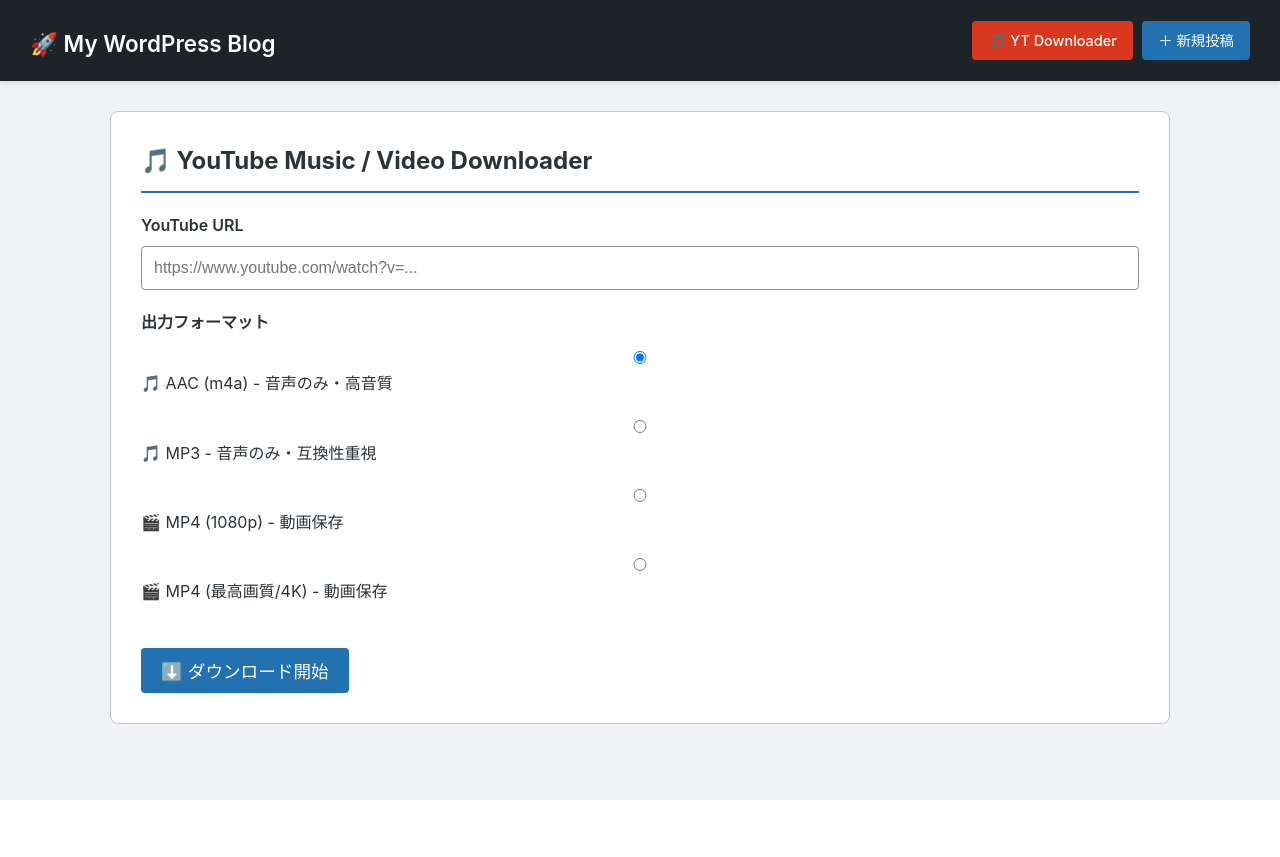
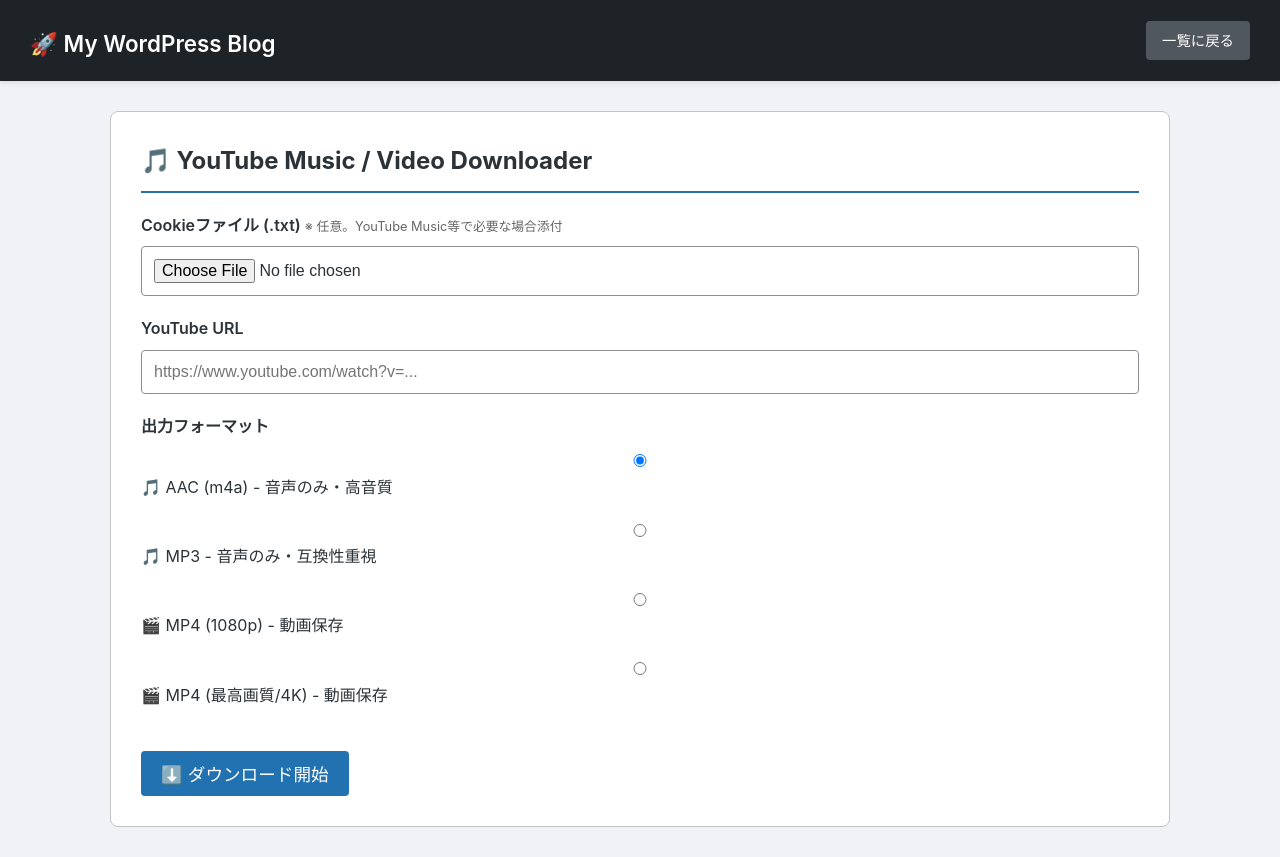
Before and after one commit to tomoyachi2/my-flask-blog, a Flask app: page /youtube in a window 1280 px wide. Before the commit the page ends 800 px from the top, so only its background shows below. Run offline with Flask 3, Linux system fonts and the light colour scheme.

Commit message:
Update youtube.html

```diff
--- a/my_blog/templates/youtube.html
+++ b/my_blog/templates/youtube.html
@@ -8,12 +8,9 @@
 </head>
 <body>
     <header>
-    <h1><a href="{{ url_for('index') }}">🚀 My WordPress Blog</a></h1>
-    <div>
-        <a href="{{ url_for('youtube') }}" class="btn" style="background-color: #d9381e; margin-right: 5px;">🎵 YT Downloader</a>
-        <a href="{{ url_for('create') }}" class="btn">＋ 新規投稿</a>
-    </div>
-</header>
+        <h1><a href="{{ url_for('index') }}">🚀 My WordPress Blog</a></h1>
+        <a href="{{ url_for('index') }}" class="btn" style="background-color: #50575e;">一覧に戻る</a>
+    </header>
 
     <div class="container" style="grid-template-columns: 1fr;">
         <main class="form-card">
@@ -29,7 +26,13 @@
               {% endif %}
             {% endwith %}
 
-            <form method="POST" action="{{ url_for('youtube') }}">
+            <form method="POST" action="{{ url_for('youtube') }}" enctype="multipart/form-data">
+                <!-- Cookieファイル選択 -->
+                <div class="form-group">
+                    <label for="cookie_file">Cookieファイル (.txt) <span style="font-size: 0.8em; color: #666; font-weight: normal;">※ 任意。YouTube Music等で必要な場合添付</span></label>
+                    <input type="file" id="cookie_file" name="cookie_file" accept=".txt">
+                </div>
+
                 <!-- URL入力 -->
                 <div class="form-group">
                     <label for="url">YouTube URL</label>
```
